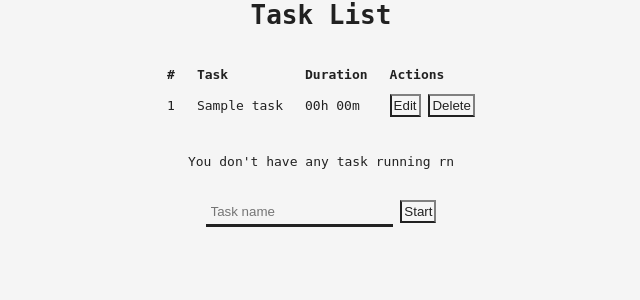
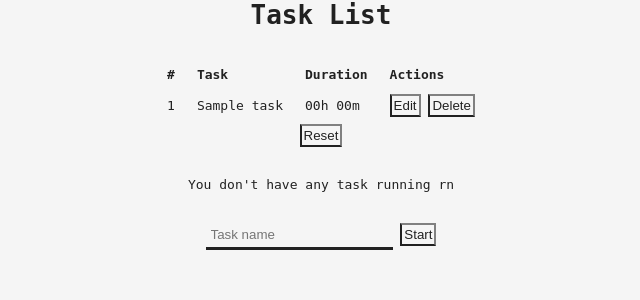
Before and after one commit to roundspecs/timeit, a Flask app: page / in a window 1280 px wide. Shown: the part 71-371 px from the top of the page, without its empty margins (319-959 px from the left). Run offline with Flask 3, Linux system fonts and the light colour scheme; tables that the repository leaves empty hold one stand-in row (values such as "Sample post").

Commit message:
Feat: reset

```diff
--- a/app.py
+++ b/app.py
@@ -97,3 +97,10 @@ def add():
     db.session.add(task)
     db.session.commit()
     return redirect(url_for("home") + "?theme=" + request.args.get("theme", "light"))
+
+@app.get("/reset")
+def reset():
+    db.drop_all()
+    db.create_all()
+    db.session.commit()
+    return redirect(url_for("home") + "?theme=" + request.args.get("theme", "light"))
--- a/templates/index.html
+++ b/templates/index.html
@@ -28,6 +28,9 @@
         {% endfor %}
       </tbody>
     </table>
+    <form action="{{ url_for('reset') }}?theme={{ theme }}">
+      <button type="submit">Reset</button>
+    </form>
   {% endif %}
   <div style="height: 30px;"></div>
   {% if current_task == None %}
```
Also changed, not shown: README.md.
